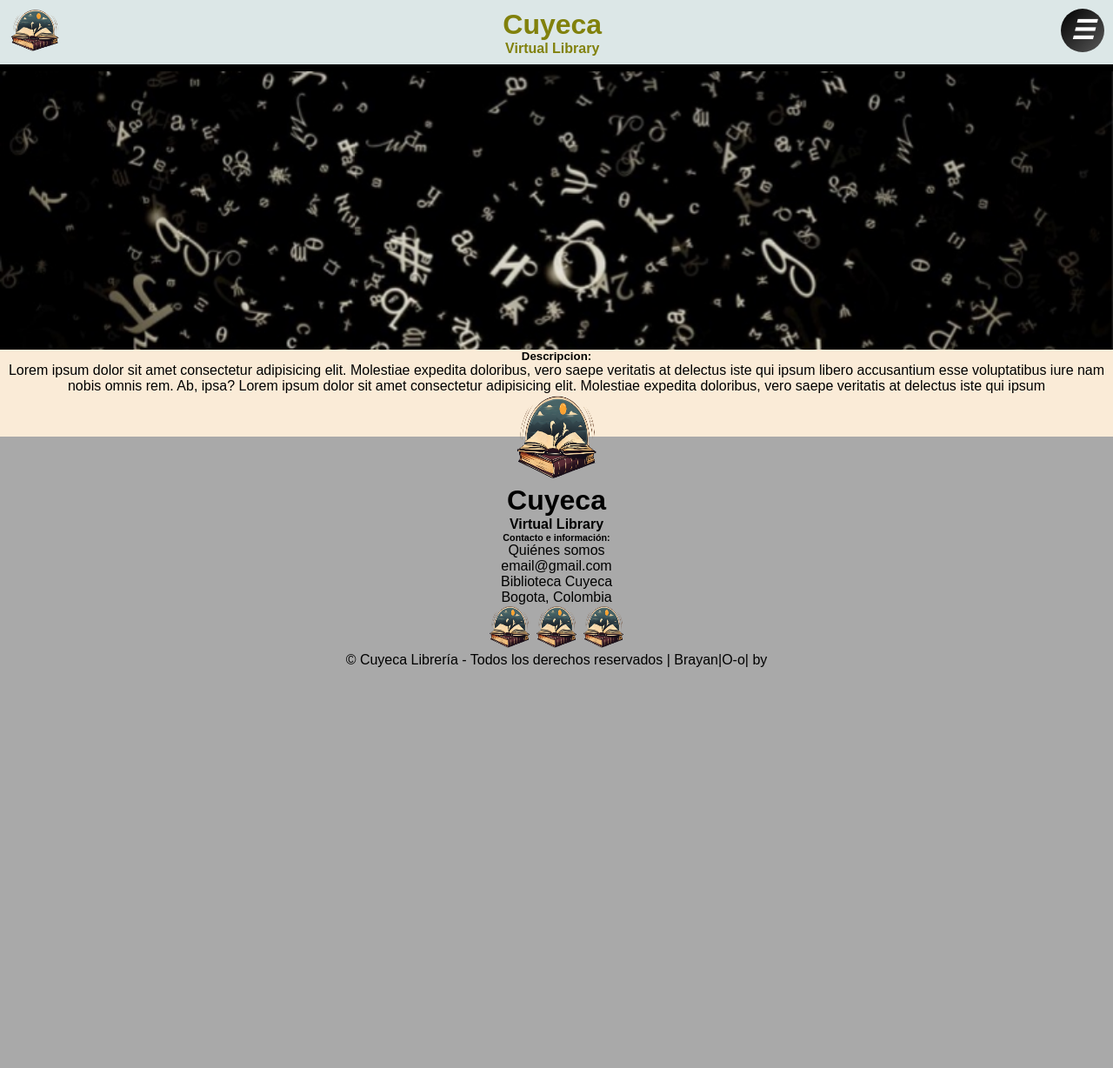
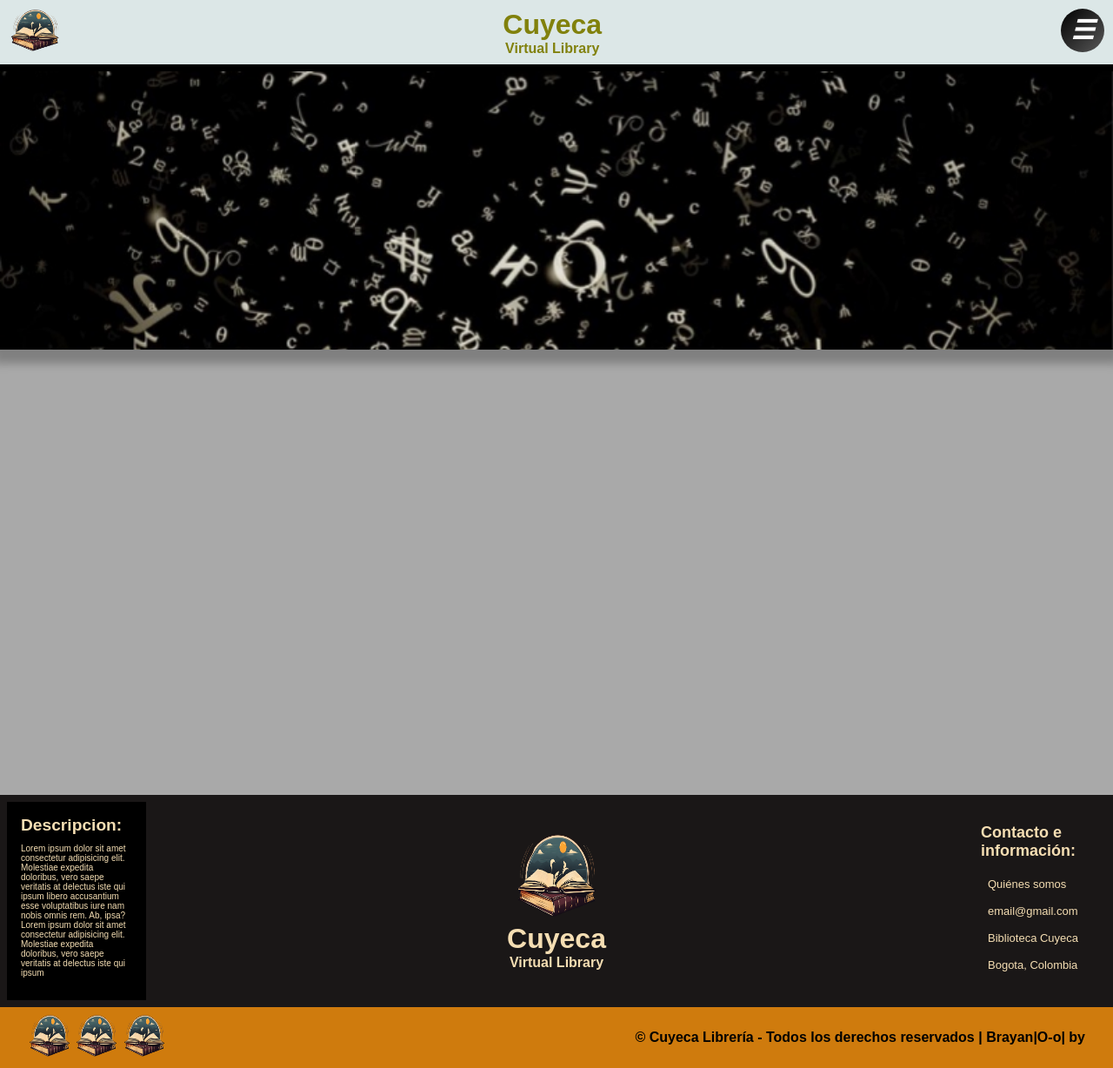
Before and after one commit to Brayanl0-o/books_Haven, a Django app: template library/templates/library/layout.html in a window 1280 px wide. Shown: the whole page at 87% size. Before the commit the page ends 767 px from the top, so only its background shows below. Run offline with Django 4.2, Linux system fonts and the light colour scheme; the template is opened without the code that fills it, so the values that code supplies are empty; style sheets or scripts are compiled from the project's sources; some web fonts are replaced.

Commit message:
updated > style_footer.scss

```diff
--- a/library/static/library/scss/style_footer.scss
+++ b/library/static/library/scss/style_footer.scss
@@ -1,6 +1,76 @@
 footer{
-    background-color: antiquewhite;
+    background-color: rgb(207, 123, 13);
     min-width: auto;
+    margin-top: 40%;
+    height: auto;
     width: 100%;
-    height: 100px;
+
+    .container-footer{
+        display: flex;
+        flex-flow: nowrap row;
+        justify-content: space-between;
+        margin: auto;
+        align-items: center;
+        padding: 0.5rem;
+        background-color: rgb(26, 23, 23);
+        color: wheat;
+
+        section#container-description{
+            background-color: black;
+            text-align: start;
+            max-width: 20vh;
+            padding: 1rem;
+
+            h5{
+                text-align: start;
+                font-size: larger;
+                padding-bottom: 10px;
+            }
+            p{
+                text-align: start;
+                font-size: x-small;
+                padding-bottom: 10px;
+            }
+        }
+
+
+        .logo-container{
+            max-width: 20vh;
+        }
+
+        .list-container{
+            text-align: start;
+            max-width: 20vh;
+           padding: 1rem;
+
+            h6{
+                margin-bottom: 0.8rem;
+                font-size: large;
+            }
+            ul{
+                list-style: none;
+                font-size: small;
+            }
+            ul>li{
+                padding: 0.5rem;
+            }
+        }
+    }
+
+    .end{
+        display: flex;
+        flex-flow: row nowrap;
+        align-items: center;
+        justify-content: space-between;
+        width: 100%;
+        padding:0.5rem 2rem 0.5rem 2rem;
+
+        .social-networks{
+            background-color: aquamarine;
+        }
+        span{
+            font-weight: 600;
+        }
+    }
+
 }
```
